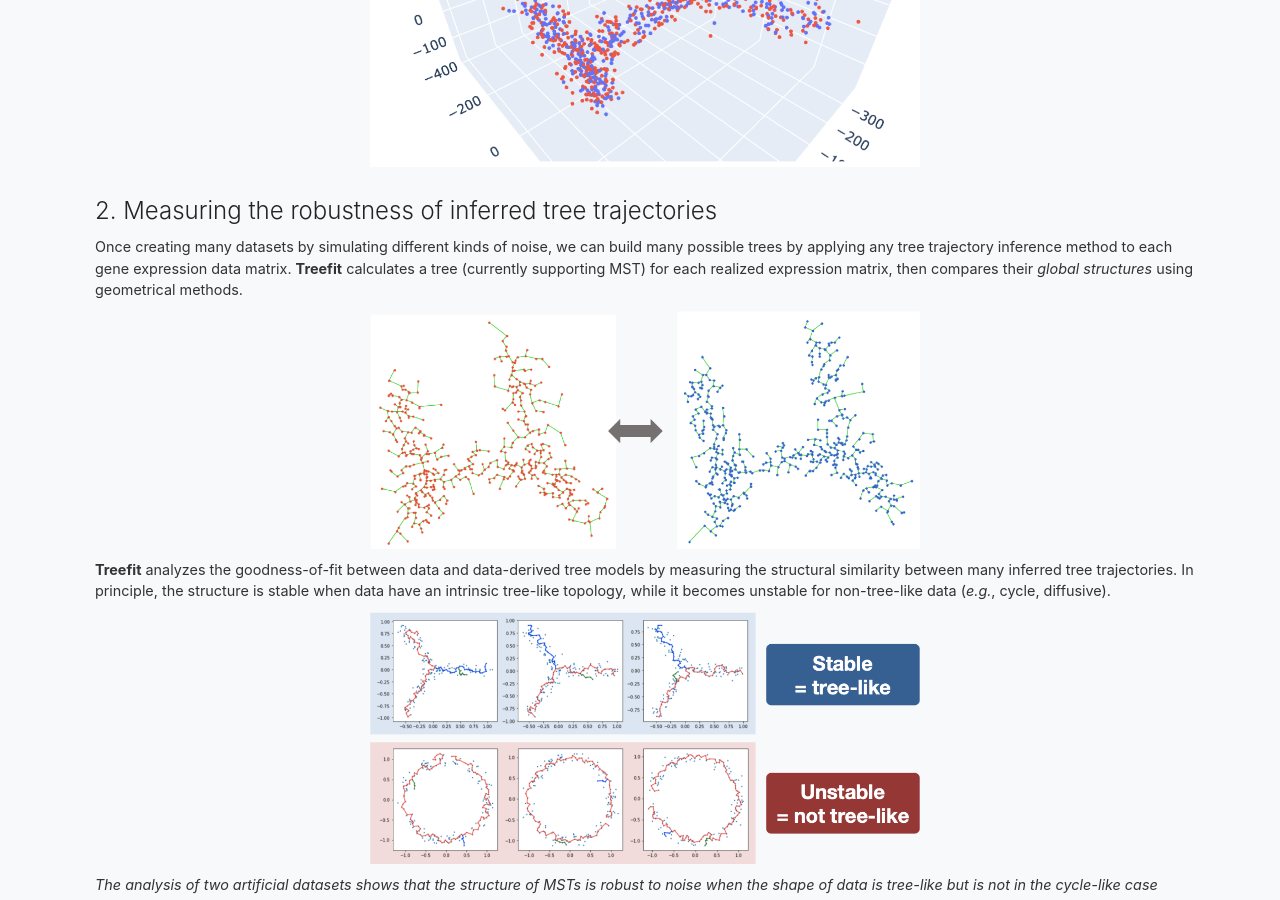
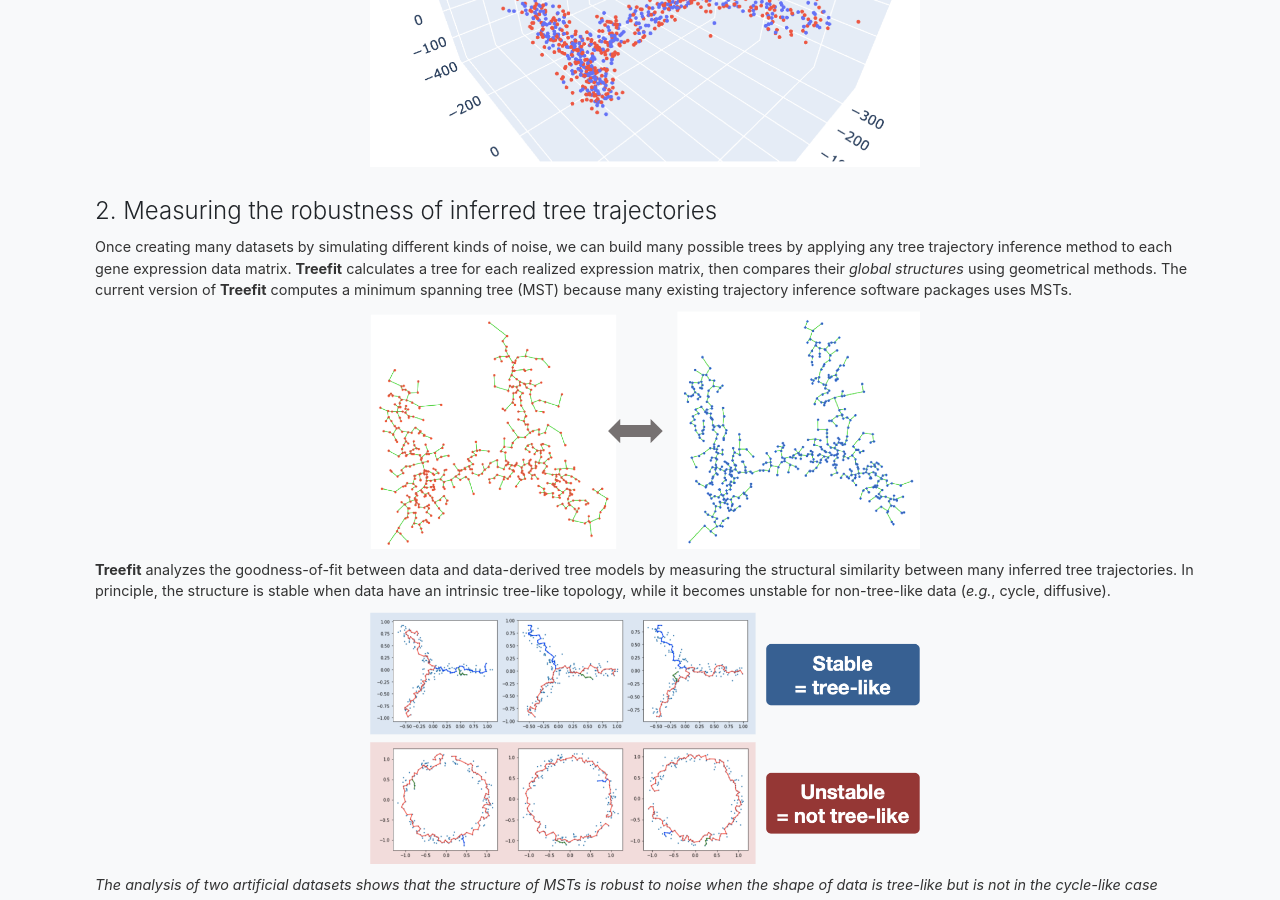
Before and after one commit to hayamizu-lab/hayamizu-lab.github.io, a Jekyll site: the page built from treefit/index.html, in a window 1280 px wide and 900 px high, scrolled down 1547 px. Built offline with Jekyll 4.4.1, drawn with Linux system fonts in a browser that asks for light colours.

Commit message:
added explanation on MST in section-theory

```diff
--- a/treefit/index.html
+++ b/treefit/index.html
@@ -76,7 +76,7 @@ layout: base
     </div>
     <div class="step">
       <h3>2. Measuring the robustness of inferred tree trajectories</h3>
-      <p>Once creating many datasets by simulating different kinds of noise, we can build many possible trees by applying any tree trajectory inference method to each gene expression data matrix. <b>Treefit</b> calculates a tree (currently supporting MST) for each realized expression matrix, then compares their <i>global structures</i> using geometrical methods.</p>
+      <p>Once creating many datasets by simulating different kinds of noise, we can build many possible trees by applying any tree trajectory inference method to each gene expression data matrix. <b>Treefit</b> calculates a tree for each realized expression matrix, then compares their <i>global structures</i> using geometrical methods. The current version of <b>Treefit</b> computes a minimum spanning tree (MST) because many existing trajectory inference software packages uses MSTs.</p>
       <p class="text-center"><img src="/assets/images/theory-msts.png"></p>
       <p><b>Treefit</b> analyzes the goodness-of-fit between data and data-derived tree models by measuring the structural similarity between many inferred tree trajectories. In principle, the structure is stable when data have an intrinsic tree-like topology, while it becomes unstable for non-tree-like data (<i>e.g.</i>, cycle, diffusive).</p>
       <p class="text-center"><img src="/assets/images/theory-comparison.png"></p>
```
